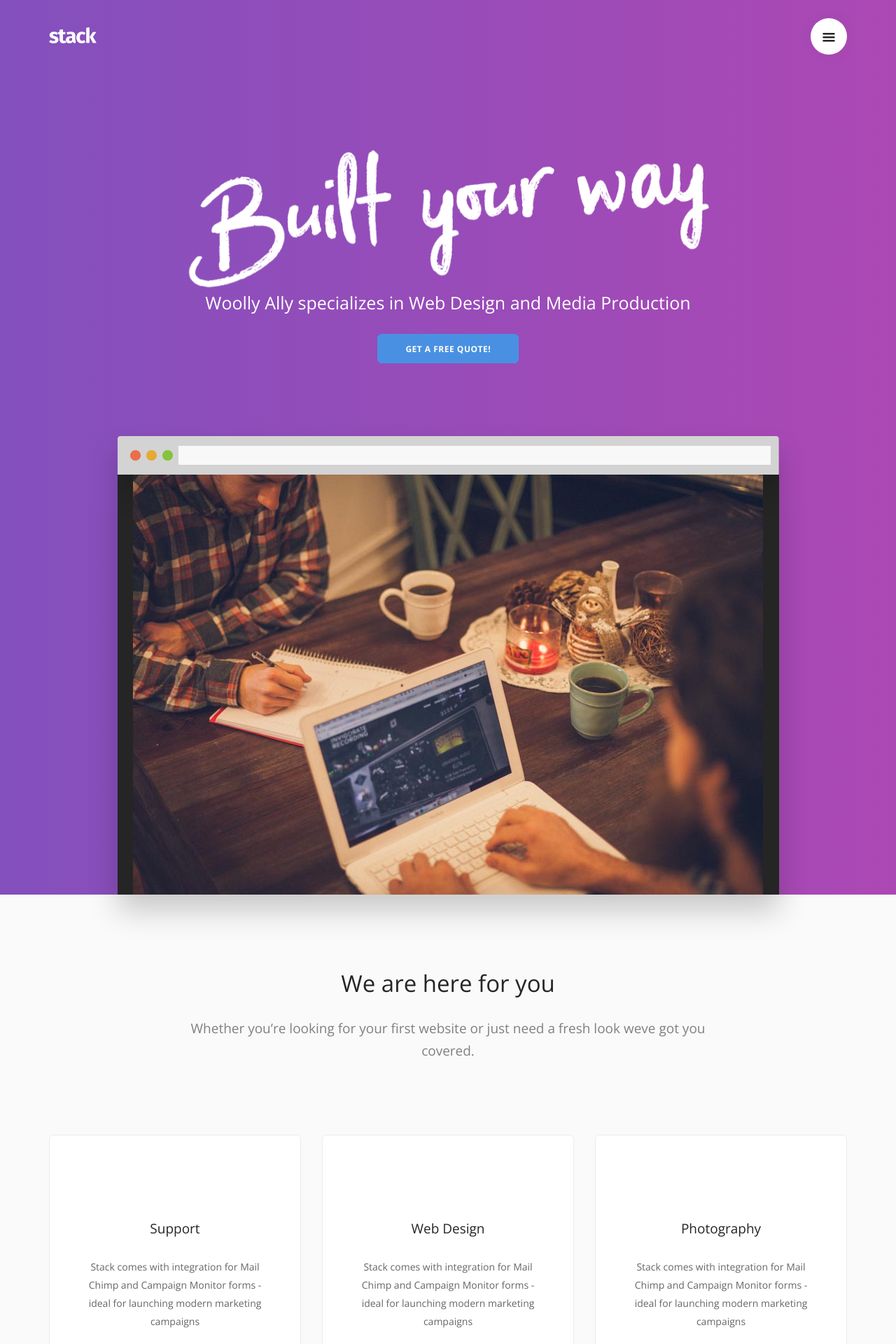
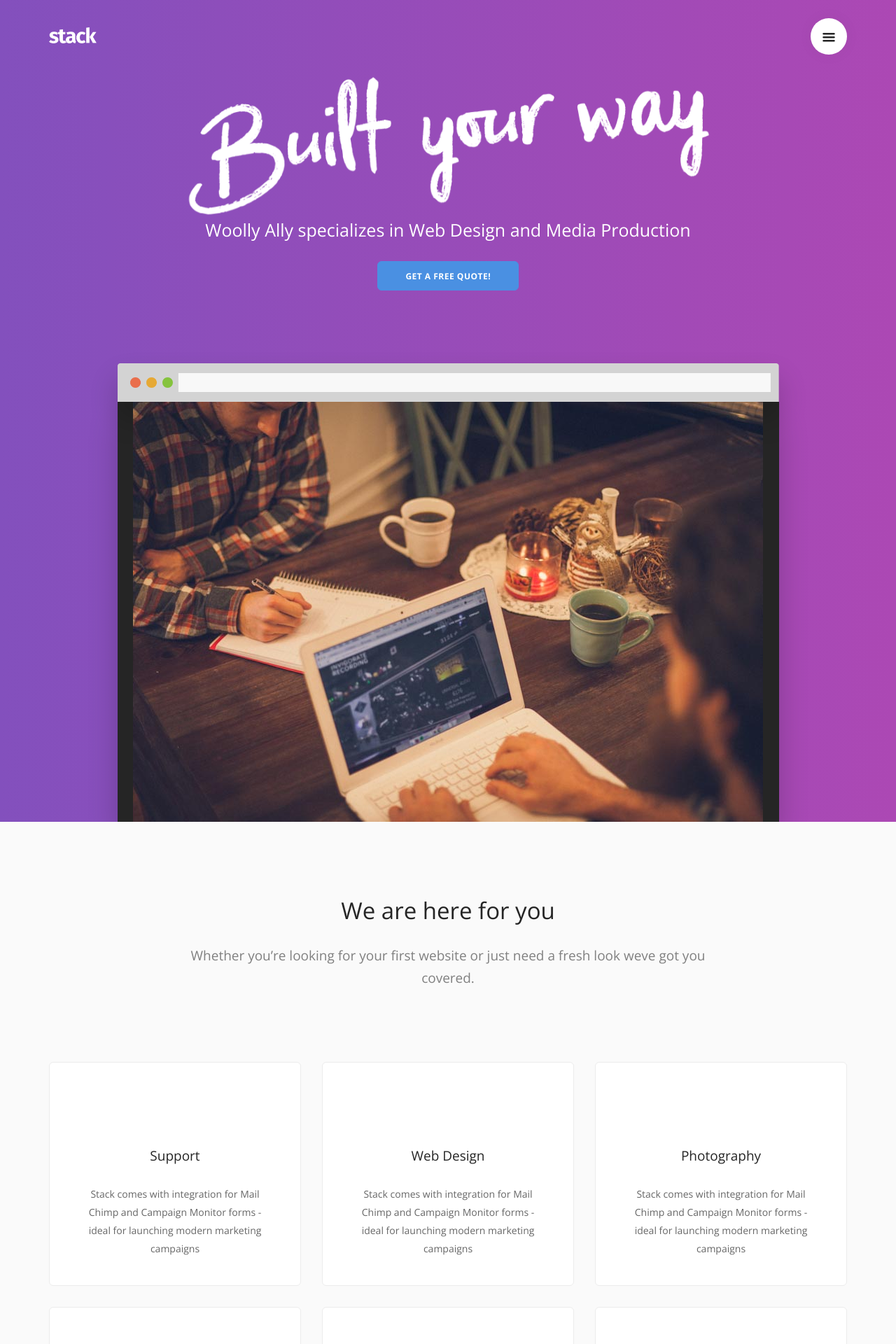
Before and after one commit to WoollyAlly/WoollyAllyTest, a Jekyll site: the page built from index.html, in a window 1280 px wide. Shown: the top 1920 px of the page at 70% size. Built offline with Jekyll 4.4.1, drawn with Linux system fonts in a browser that asks for light colours; some web fonts are replaced.

Commit message:
Updated '_includes/home.html' via CloudCannon

```diff
--- a/_includes/home.html
+++ b/_includes/home.html
@@ -1,6 +1,6 @@
-<section class="imagebg text-center unpad--bottom" data-gradient-bg="#4876BD,#5448BD,#8F48BD,#BD48B1" id="home">
+<section class="imagebg text-center unpad" data-gradient-bg="#4876BD,#5448BD,#8F48BD,#BD48B1" id="home">
 
-    <section >
+    <section class="text-center unpad--bottom">
         <div class="container">
             <div class="row">
                 <div class="col-sm-8">
```
